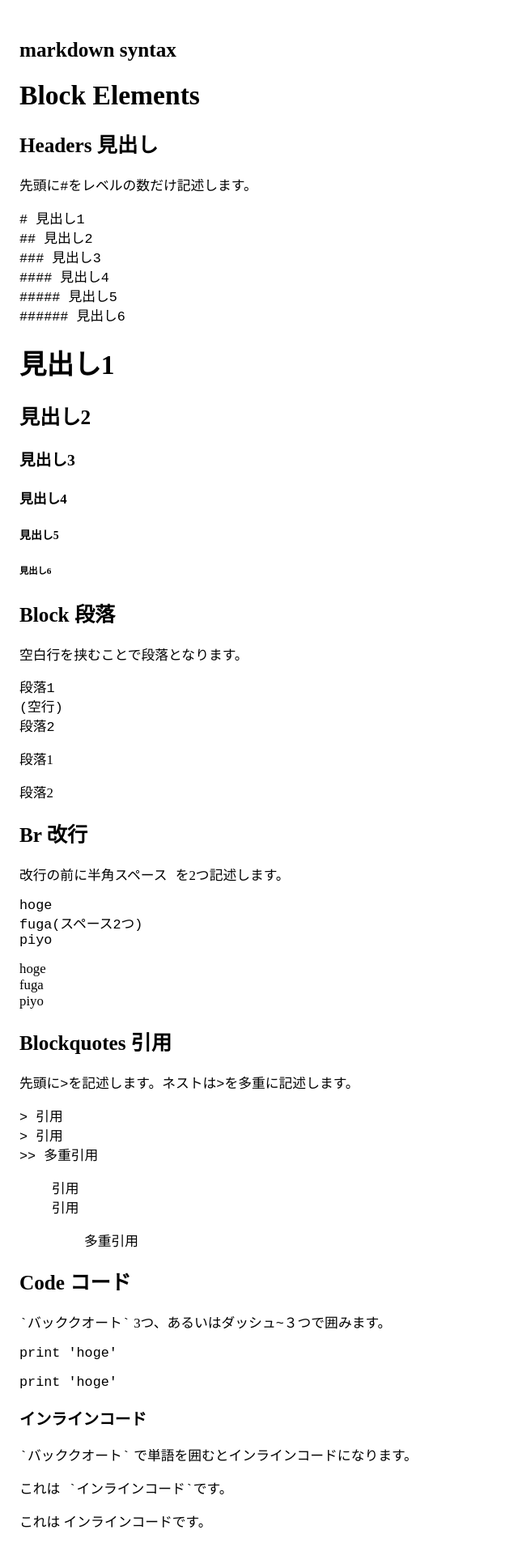
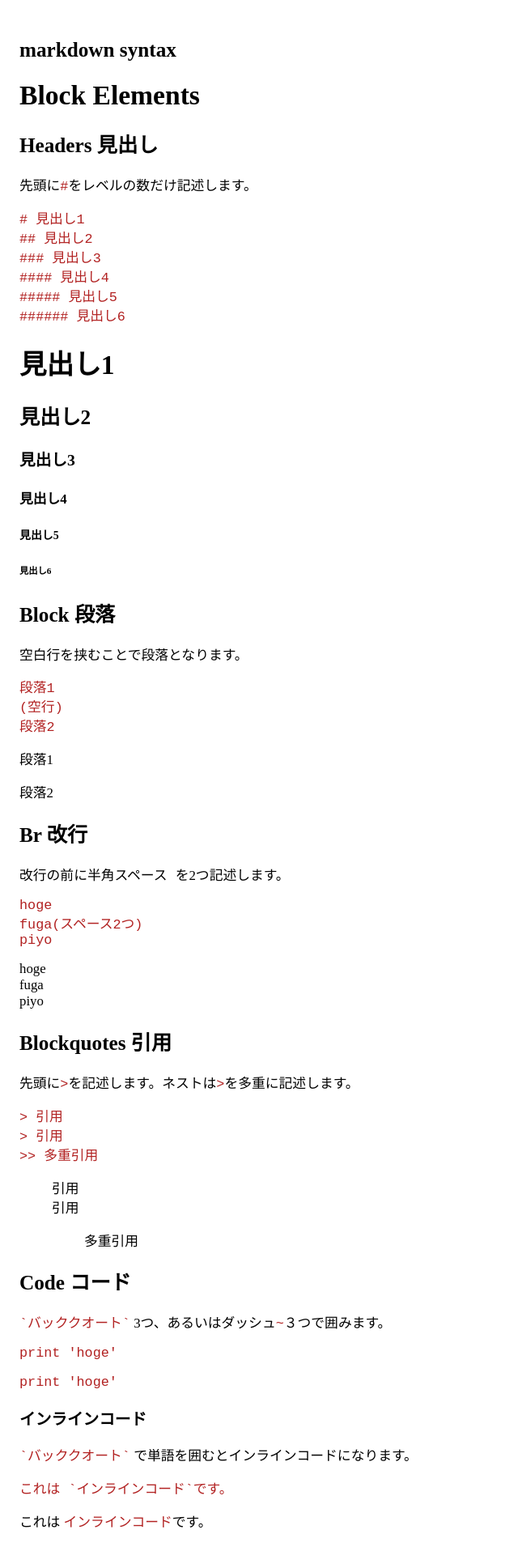
Before and after one commit to nn-iii/nn-iii.github.io, a Jekyll site: the page built from _posts/2026-09-18-2237.md, in a window 1280 px wide. Shown: the top 1916 px of the page at 81% size, without its empty margins (0-640 px from the left). Built offline with Jekyll 4.4.1, drawn with Linux system fonts in a browser that asks for light colours; some web fonts are replaced.

Commit message:
default.html を更新

```diff
--- a/_layouts/default.html
+++ b/_layouts/default.html
@@ -30,9 +30,10 @@
     a[rel*="noopener"]::after{
       content: "↗︎";
     }
-    b, strong{
-      -webkit-text-stroke: 1px #000000;
-      paint-order: stroke fill;
+    b, strong, pre, code{
+      color: firebrick;
+      //-webkit-text-stroke: 1px #000000;
+      //paint-order: stroke fill;
     }
     h1,h2,h3{
       text-wrap: balance;
```
